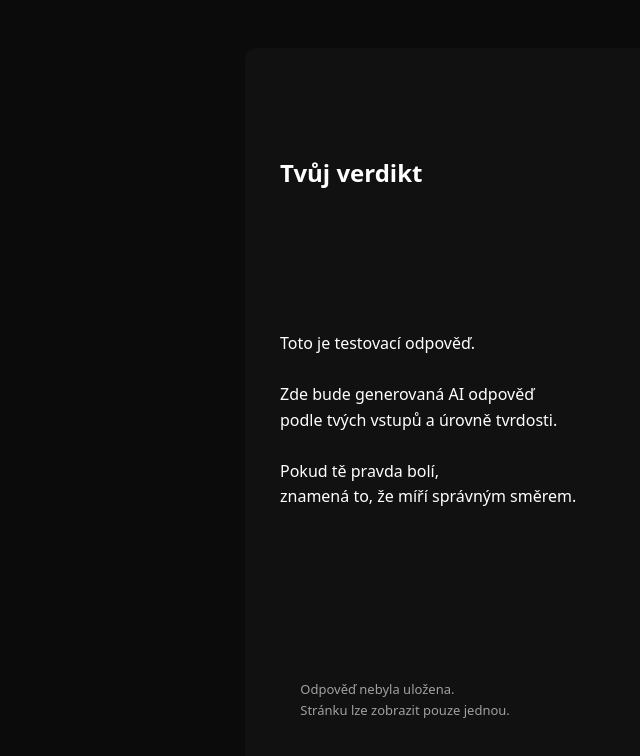
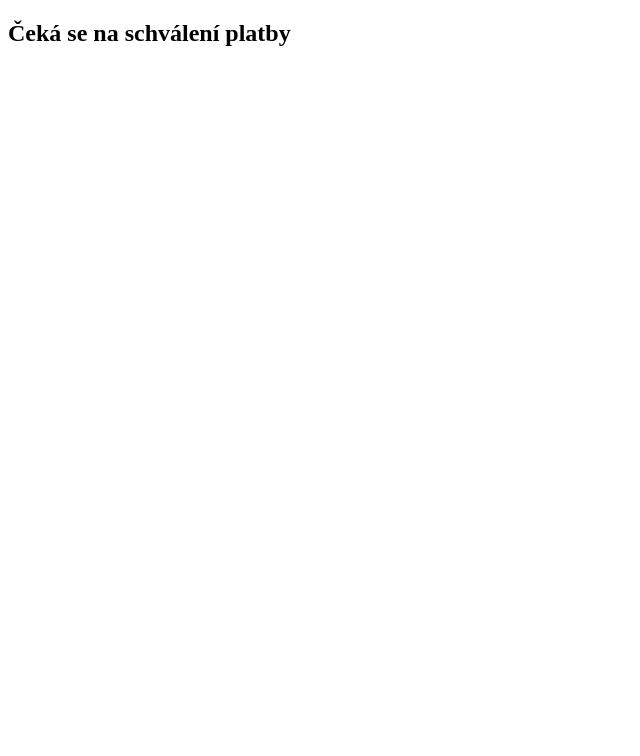
Before and after one commit to ZetX1998/veritasai, a website: page public/result.html in a window 1280 px wide. Shown: the whole page, without its empty margins (0-640 px from the left). Drawn offline with Linux system fonts and the light colour scheme.

Commit message:
Update result.html for payment approval message
Removed old content and added a new message indicating payment approval.

```diff
--- a/public/result.html
+++ b/public/result.html
@@ -2,59 +2,9 @@
 <html lang="cs">
 <head>
   <meta charset="UTF-8">
-  <meta name="viewport" content="width=device-width, initial-scale=1.0">
   <title>Výsledek</title>
-
-  <style>
-    body {
-      background: #0b0b0b;
-      color: #ffffff;
-      font-family: system-ui;
-      padding: 40px 20px;
-    }
-
-    .box {
-      max-width: 720px;
-      margin: 0 auto;
-      background: #111;
-      padding: 35px;
-      border-radius: 12px;
-      white-space: pre-wrap;
-      line-height: 1.6;
-    }
-
-    h2 {
-      margin-bottom: 20px;
-    }
-
-    .note {
-      margin-top: 30px;
-      font-size: 13px;
-      opacity: 0.6;
-    }
-  </style>
 </head>
-
-<body>
-
-  <div class="box">
-    <h2>Tvůj verdikt</h2>
-
-    <p>
-Toto je testovací odpověď.
-
-Zde bude generovaná AI odpověď
-podle tvých vstupů a úrovně tvrdosti.
-
-Pokud tě pravda bolí,
-znamená to, že míří správným směrem.
-    </p>
-
-    <div class="note">
-      Odpověď nebyla uložena.
-      Stránku lze zobrazit pouze jednou.
-    </div>
-  </div>
-
+<body class="dark">
+<h2>Čeká se na schválení platby</h2>
 </body>
 </html>
```
